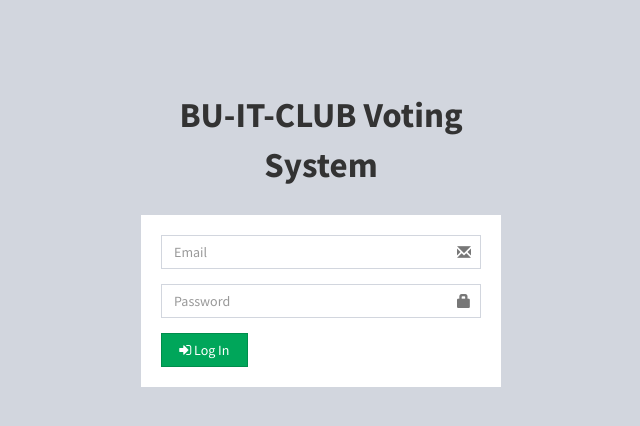
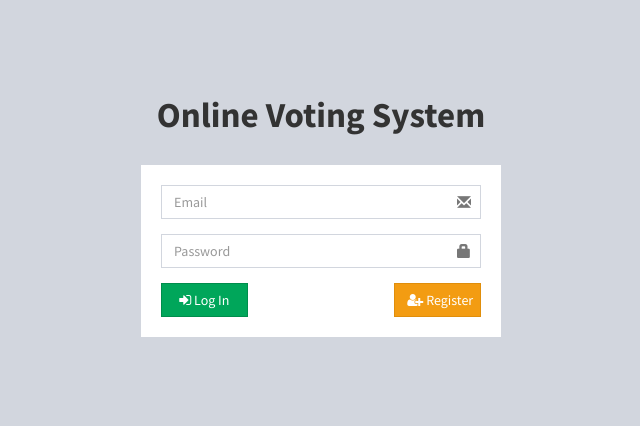
Before and after one commit to danielmarv/Online-Voting-System, a Django app: page /account/ in a window 1280 px wide. Shown: the top 426 px of the page, without its empty margins (319-959 px from the left). Run offline with Django 3.2, Linux system fonts and the light colour scheme; some libraries are stand-ins or nearby versions.

Commit message:
Update login.html
Restoring the name back from BU-IT-CLUB voting System to Online Voting System

```diff
--- a/voting/templates/voting/login.html
+++ b/voting/templates/voting/login.html
@@ -2,7 +2,7 @@
 
 <div class="login-box">
   <div class="login-logo">
-    <b>BU-IT-CLUB Voting System</b>
+    <b>Online Voting System</b>
   </div>
 
   <div class="login-box-body">
@@ -40,13 +40,13 @@
             <i class="fa fa-sign-in"></i> Log In
           </button>
         </div>
-        <!-- <div class="pull-right col-xs-4">
+        <div class="pull-right col-xs-4">
           <a
             class="btn btn-warning btn-block btn-flat"
             href="{% url 'account_register' %}"
             ><i class="fa fa-user-plus"></i> Register</a
           >
-        </div> -->
+        </div>
       </div>
     </form>
   </div>
```
